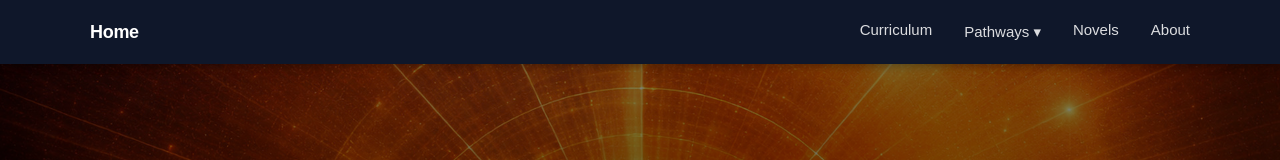
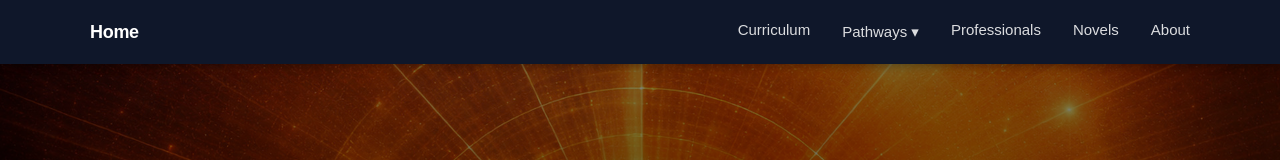
Before and after one commit to Suchocki88/UnderstandingAI.ai, a Next.js app: page / in a window 1280 px wide. Shown: the top 160 px of the page. Built offline with nearby package versions, Linux system fonts and the light colour scheme.

Commit message:
Update layout.tsx

```diff
--- a/app/layout.tsx
+++ b/app/layout.tsx
@@ -101,6 +101,19 @@ export default function RootLayout({
               </div>
 
               <Link
+                href="/professionals"
+                style={{
+                  ...navLink,
+                  fontWeight: pathname.startsWith("/professionals") ? 700 : 500,
+                  color: pathname.startsWith("/professionals") ? "white" : "rgba(255,255,255,0.85)",
+                  borderBottom: pathname.startsWith("/professionals") ? "2px solid #f59e0b" : "2px solid transparent",
+                  paddingBottom: 4,
+                }}
+              >
+                Professionals
+              </Link>
+
+              <Link
                 href="/novels"
                 style={{
                   ...navLink,
@@ -160,6 +173,8 @@ export default function RootLayout({
             {" · "}
             <Link href="/curriculum" style={{ color: "rgba(255,255,255,0.6)", textDecoration: "none" }}>Curriculum</Link>
             {" · "}
+            <Link href="/professionals" style={{ color: "rgba(255,255,255,0.6)", textDecoration: "none" }}>Professionals</Link>
+            {" · "}
             <Link href="/novels" style={{ color: "rgba(255,255,255,0.6)", textDecoration: "none" }}>Novels</Link>
           </p>
         </footer>
```
